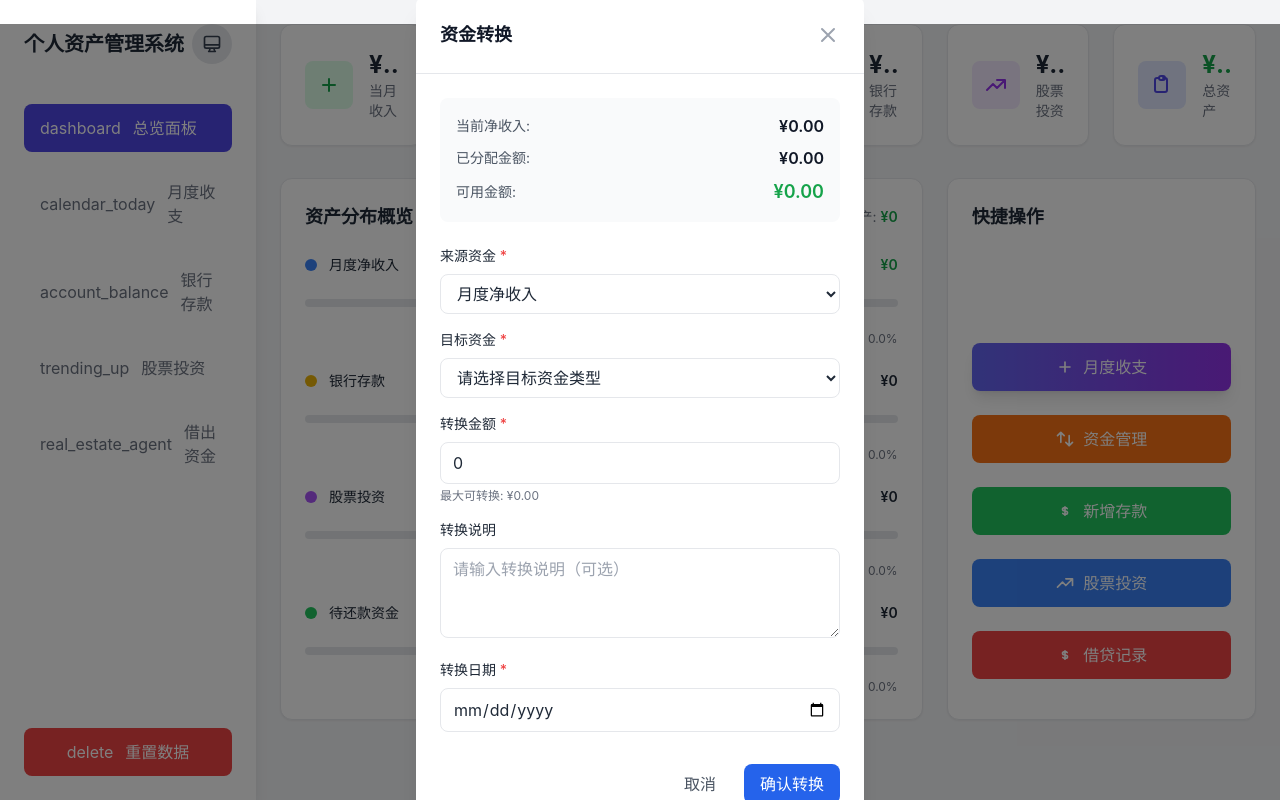
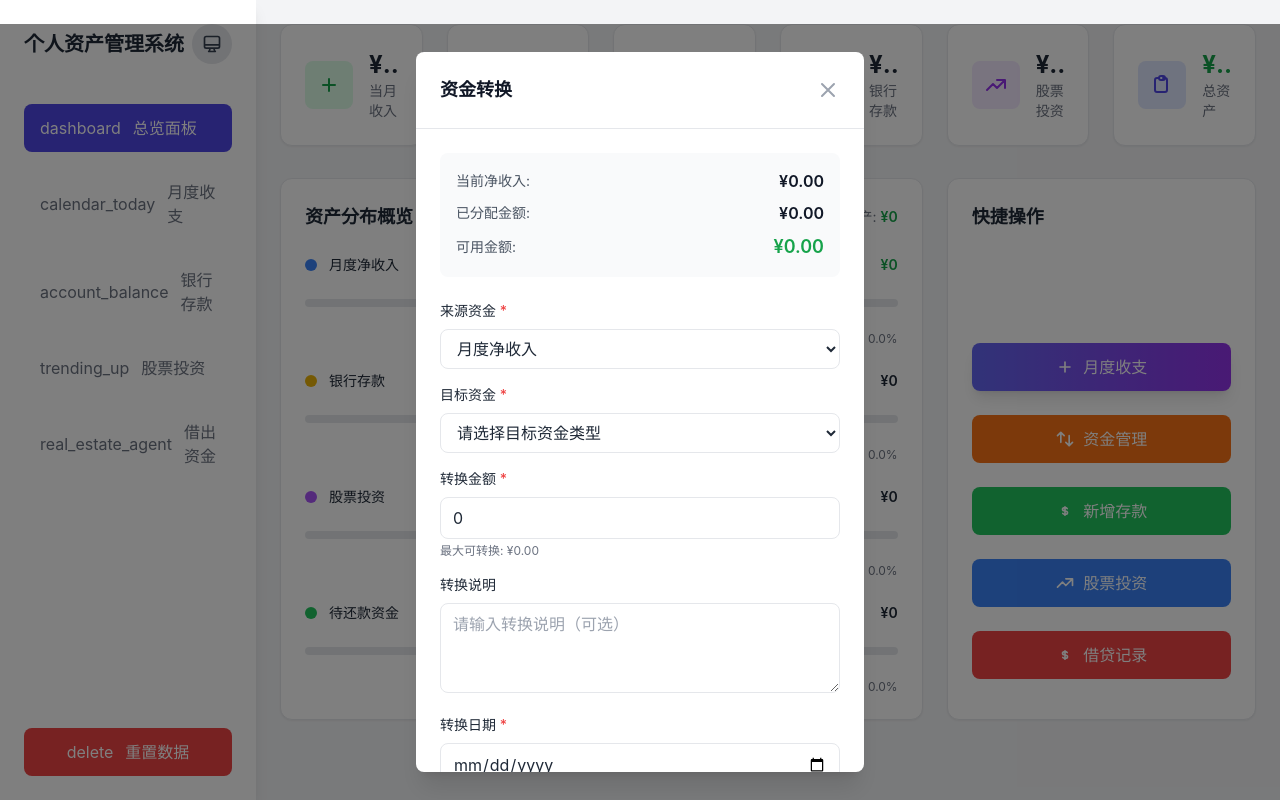
Before and after one commit to weiwei929/personal-asset-manager, a Vue app: page / in a window 1280 px wide. Both pictures are taken after a click on the button "资金管理". Built offline with nearby package versions, Linux system fonts and the light colour scheme.

Commit message:
🔧 修复配置和UI问题：更新jsconfig.json弃用警告，添加dev脚本，优化TransferDialog滚动样式

```diff
--- a/jsconfig.json
+++ b/jsconfig.json
@@ -2,7 +2,7 @@
   "compilerOptions": {
     "target": "esnext",
     "module": "esnext",
-    "moduleResolution": "node",
+    "moduleResolution": "bundler",
     "strict": false,
     "jsx": "preserve",
     "esModuleInterop": true,
@@ -11,7 +11,8 @@
     "baseUrl": ".",
     "paths": {
       "@/*": ["src/*"]
-    }
+    },
+    "ignoreDeprecations": "6.0"
   },
   "include": [
     "src/**/*.ts",
--- a/package.json
+++ b/package.json
@@ -14,6 +14,7 @@
   "private": true,
   "scripts": {
     "serve": "vue-cli-service serve",
+    "dev": "vue-cli-service serve",
     "build": "vue-cli-service build",
     "lint": "vue-cli-service lint",
     "build:prod": "vue-cli-service build --mode production",
--- a/src/components/TransferDialog.vue
+++ b/src/components/TransferDialog.vue
@@ -1,7 +1,7 @@
 <template>
   <!-- 资金转换对话框 -->
-  <div v-if="visible" class="fixed inset-0 bg-black bg-opacity-50 flex items-center justify-center z-50">
-    <div class="bg-white dark:bg-gray-800 rounded-lg shadow-xl w-full max-w-md mx-4">
+  <div v-if="visible" class="fixed inset-0 bg-black bg-opacity-50 flex items-center justify-center z-50 p-4">
+    <div class="bg-white dark:bg-gray-800 rounded-lg shadow-xl w-full max-w-md max-h-[90vh] overflow-y-auto">
       <div class="flex items-center justify-between p-6 border-b border-gray-200 dark:border-gray-700">
         <h3 class="text-lg font-semibold text-gray-900 dark:text-white">
           资金转换
```
Also changed, not shown: .eslintrc.js (added).
